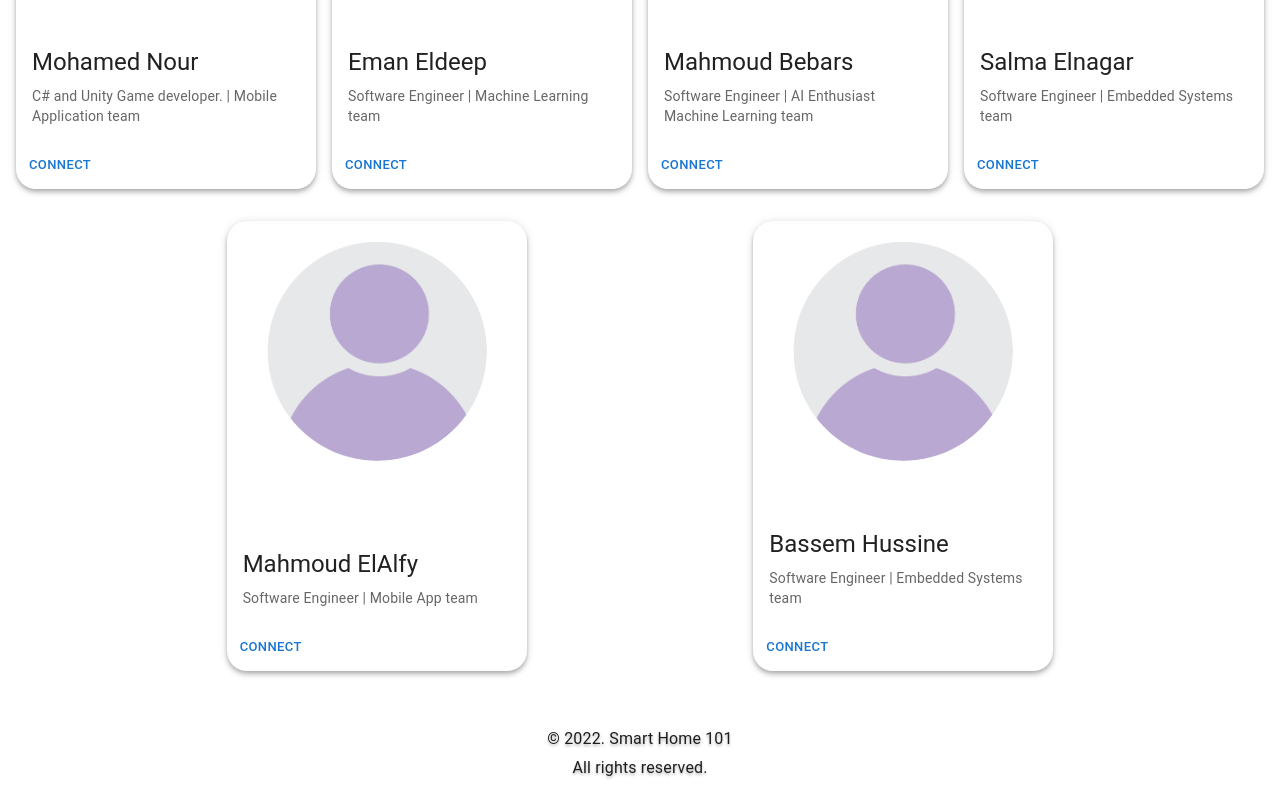
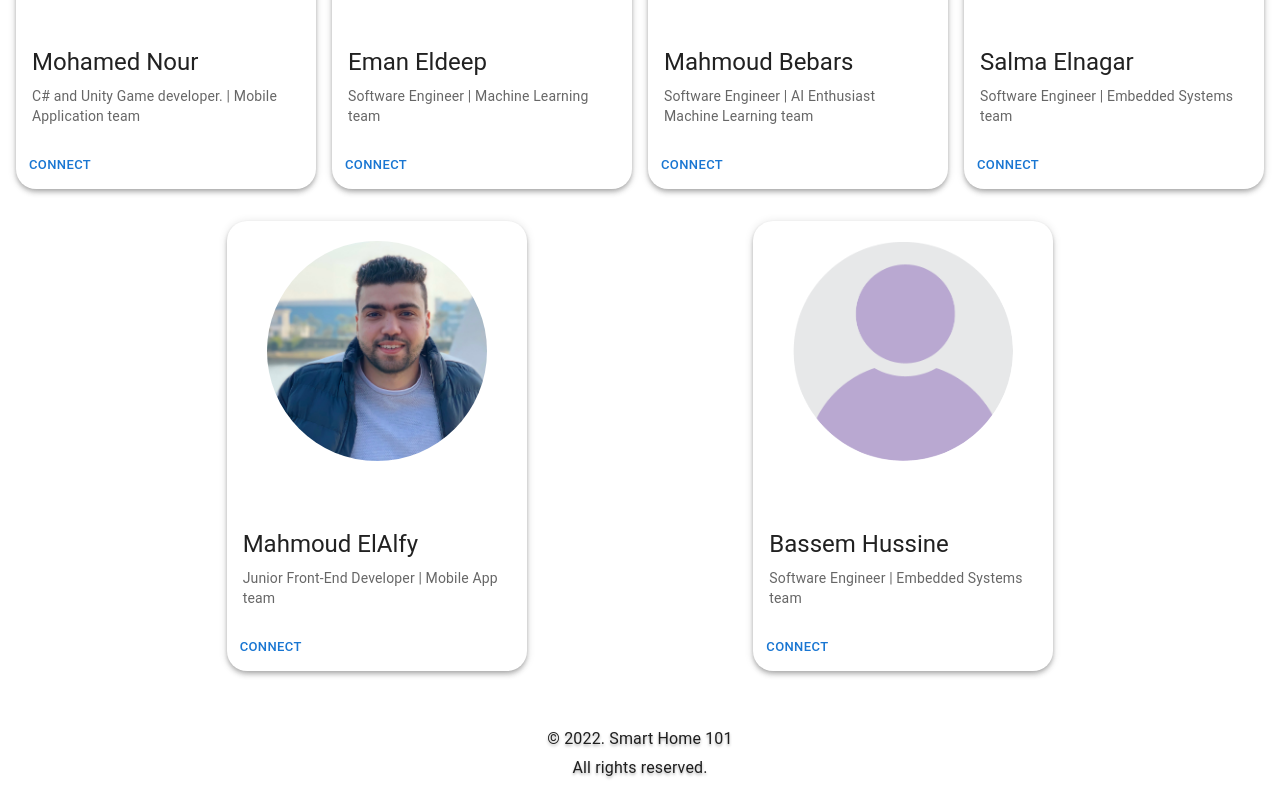
Before and after one commit to SmartHome101/smart-home-web-page, a React (Create React App) app: page /about in a window 1280 px wide. Shown: the part 1451-2251 px from the top of the page. Built offline with nearby package versions, Linux system fonts and the light colour scheme.

Commit message:
[WIP] continue adding data about us page

```diff
--- a/src/pages/about/about.js
+++ b/src/pages/about/about.js
@@ -10,6 +10,7 @@ import sabek from '../../assests/smartHomeTeam/sabek.jpg';
 import mohamedNour from '../../assests/smartHomeTeam/mohamedNour.jpg';
 import eman from '../../assests/smartHomeTeam/eman.jpeg';
 import bebars from '../../assests/smartHomeTeam/bebars.jpg';
+import alfy from '../../assests/smartHomeTeam/alfy.JPG';
 import blank_avatar from '../../assests/smartHomeTeam/blank_avatar.png';
 
 
@@ -73,9 +74,9 @@ const smartHomeTeamData = [
     {
         id: 9,
         name: 'Mahmoud ElAlfy',
-        about: 'Software Engineer | Mobile App team',
-        contactInfo: '',
-        avatar: blank_avatar,
+        about: 'Junior Front-End Developer | Mobile App team',
+        contactInfo: 'https://www.linkedin.com/in/mahmoud-elalfy-79b894209',
+        avatar: alfy,
     },
     {
         id: 10,
```
Also changed, not shown: src/assests/SmartHomeTeam/alfy.JPG (added).
